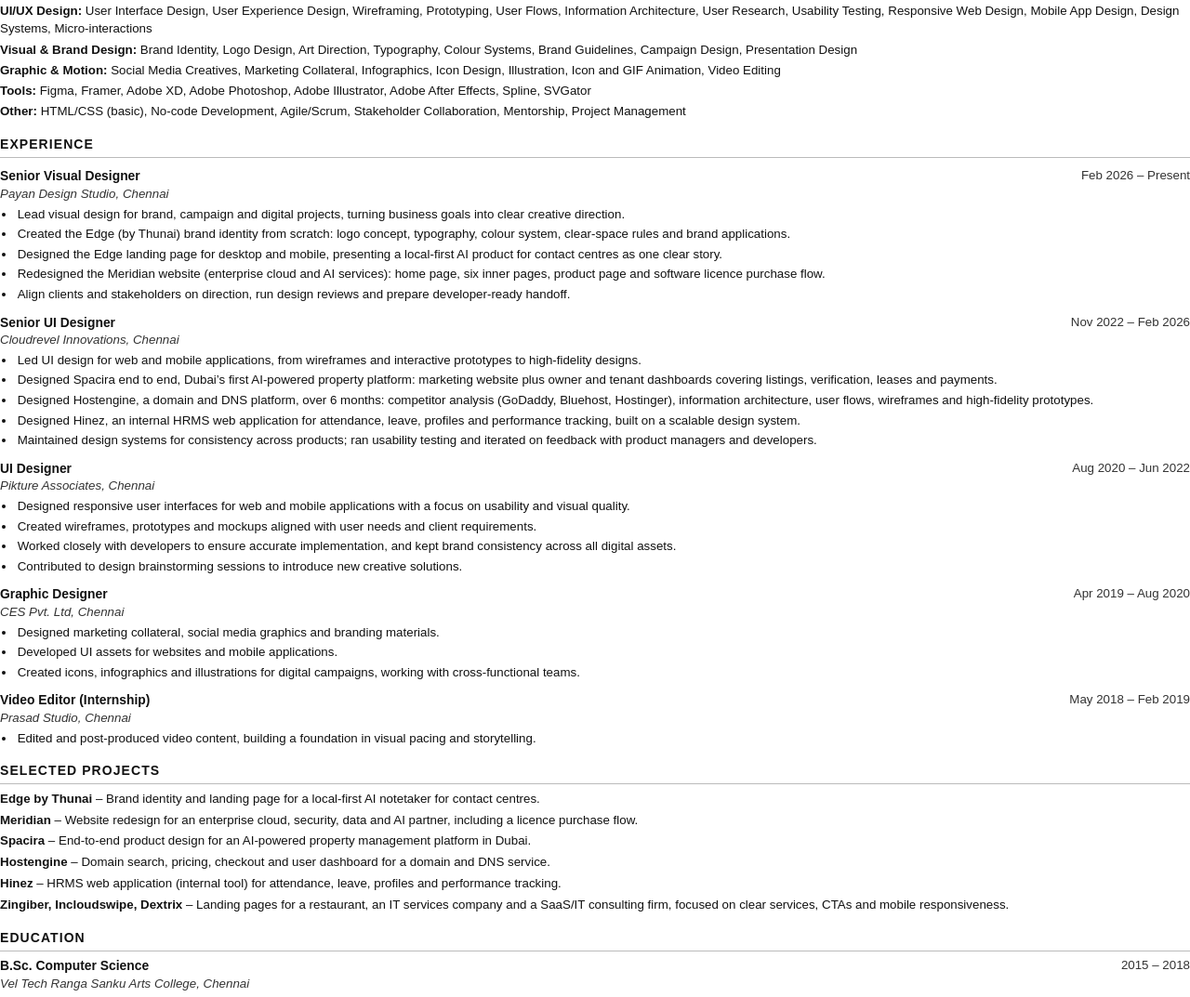
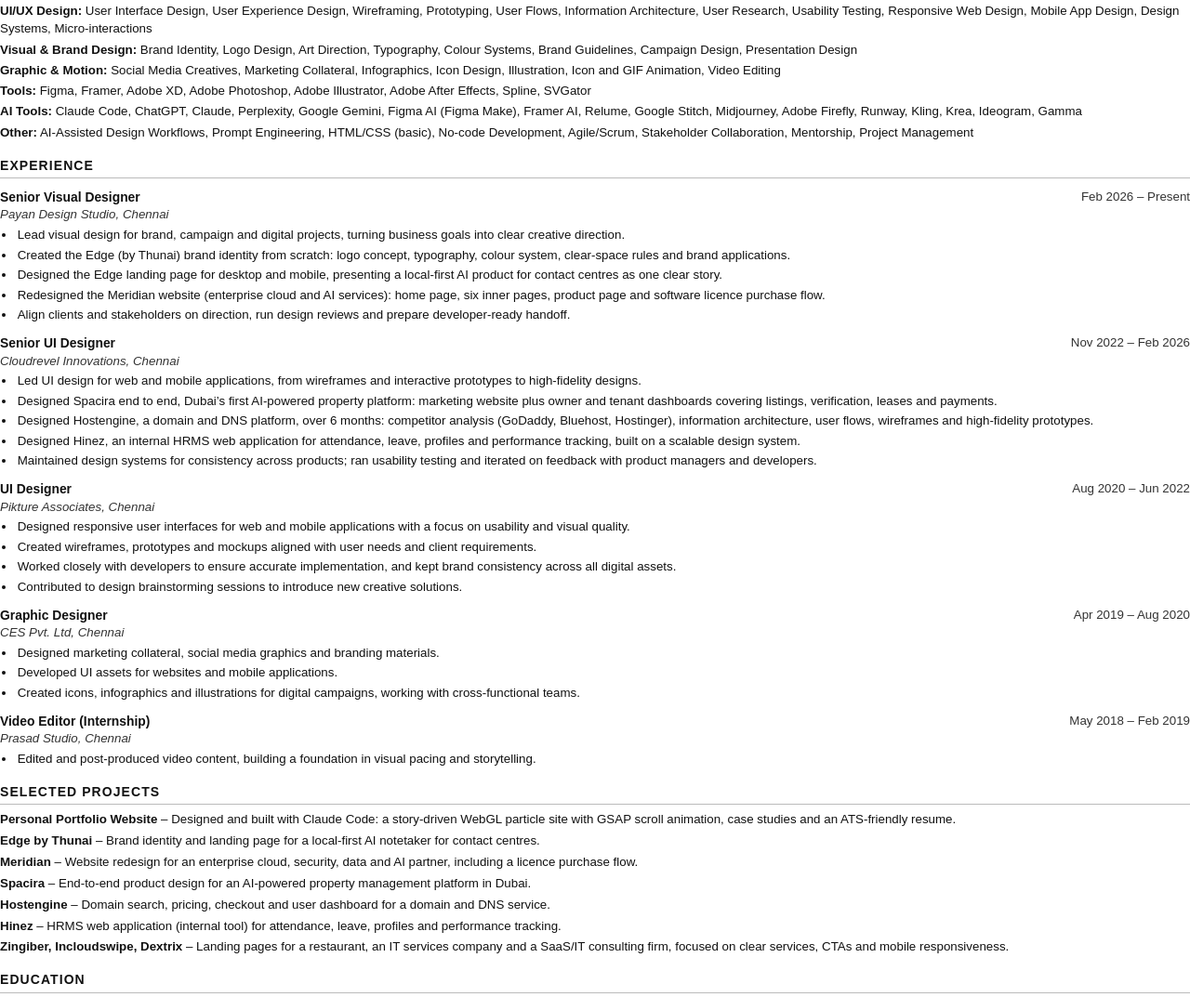
Before and after one commit to vickyronal/portfolio-website, a website built with Vite: page resume/resume.html in a window 1280 px wide. Shown: the part 242-1315 px from the top of the page at 93% size. Built offline with nearby package versions, Linux system fonts and the light colour scheme.

Commit message:
Resume: add AI tools, AI workflow skills and portfolio project
Co-Authored-By: Claude Opus 5.5 <noreply@anthropic.com>

```diff
--- a/resume/resume.html
+++ b/resume/resume.html
@@ -18,7 +18,9 @@
   .contact { margin-top: 5pt; font-size: 9.2pt; color: #333; }
   h2 { font-size: 10.5pt; text-transform: uppercase; letter-spacing: 0.8pt; margin: 12pt 0 5pt; padding-bottom: 2pt; border-bottom: 0.6pt solid #bbb; }
   p { margin-bottom: 3pt; }
-  .role { margin-top: 8pt; break-inside: avoid; }
+  .role { margin-top: 8pt; }
+  .role-head, .org { break-after: avoid; }
+  li { break-inside: avoid; }
   .role:first-of-type { margin-top: 2pt; }
   .role-head { display: flex; justify-content: space-between; gap: 12pt; }
   .role-head b { font-size: 10.4pt; }
@@ -39,7 +41,7 @@
 </header>
 
 <h2>Summary</h2>
-<p>Senior Visual and UI/UX Designer with 7+ years of experience designing brand identities, websites and web and mobile products for startups and enterprises. Moved from video editing and graphic design into UI/UX, which shapes a strong eye for visual storytelling, usability and scalable design systems. Experienced in taking work from research and wireframes to high-fidelity prototypes and developer handoff, and in aligning clients, product managers and developers around one clear direction.</p>
+<p>Senior Visual and UI/UX Designer with 7+ years of experience designing brand identities, websites and web and mobile products for startups and enterprises. Moved from video editing and graphic design into UI/UX, which shapes a strong eye for visual storytelling, usability and scalable design systems. Experienced in taking work from research and wireframes to high-fidelity prototypes and developer handoff, and in aligning clients, product managers and developers around one clear direction. Uses AI tools across research, ideation, visual exploration and prototyping, and builds live websites with Claude Code.</p>
 
 <h2>Skills</h2>
 <div class="skills">
@@ -47,7 +49,8 @@
   <p><b>Visual &amp; Brand Design:</b> Brand Identity, Logo Design, Art Direction, Typography, Colour Systems, Brand Guidelines, Campaign Design, Presentation Design</p>
   <p><b>Graphic &amp; Motion:</b> Social Media Creatives, Marketing Collateral, Infographics, Icon Design, Illustration, Icon and GIF Animation, Video Editing</p>
   <p><b>Tools:</b> Figma, Framer, Adobe XD, Adobe Photoshop, Adobe Illustrator, Adobe After Effects, Spline, SVGator</p>
-  <p><b>Other:</b> HTML/CSS (basic), No-code Development, Agile/Scrum, Stakeholder Collaboration, Mentorship, Project Management</p>
+  <p><b>AI Tools:</b> Claude Code, ChatGPT, Claude, Perplexity, Google Gemini, Figma AI (Figma Make), Framer AI, Relume, Google Stitch, Midjourney, Adobe Firefly, Runway, Kling, Krea, Ideogram, Gamma</p>
+  <p><b>Other:</b> AI-Assisted Design Workflows, Prompt Engineering, HTML/CSS (basic), No-code Development, Agile/Scrum, Stakeholder Collaboration, Mentorship, Project Management</p>
 </div>
 
 <h2>Experience</h2>
@@ -107,6 +110,7 @@
 
 <h2>Selected Projects</h2>
 <div class="proj">
+  <p><b>Personal Portfolio Website</b> – Designed and built with Claude Code: a story-driven WebGL particle site with GSAP scroll animation, case studies and an ATS-friendly resume.</p>
   <p><b>Edge by Thunai</b> – Brand identity and landing page for a local-first AI notetaker for contact centres.</p>
   <p><b>Meridian</b> – Website redesign for an enterprise cloud, security, data and AI partner, including a licence purchase flow.</p>
   <p><b>Spacira</b> – End-to-end product design for an AI-powered property management platform in Dubai.</p>
```
Also changed, not shown: 1 other file.
